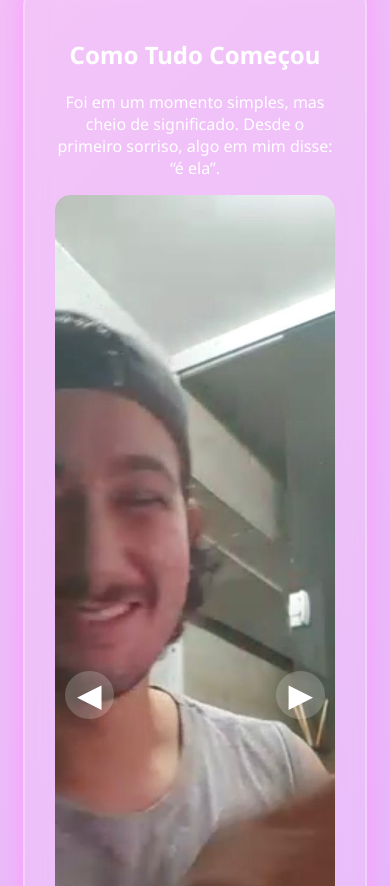
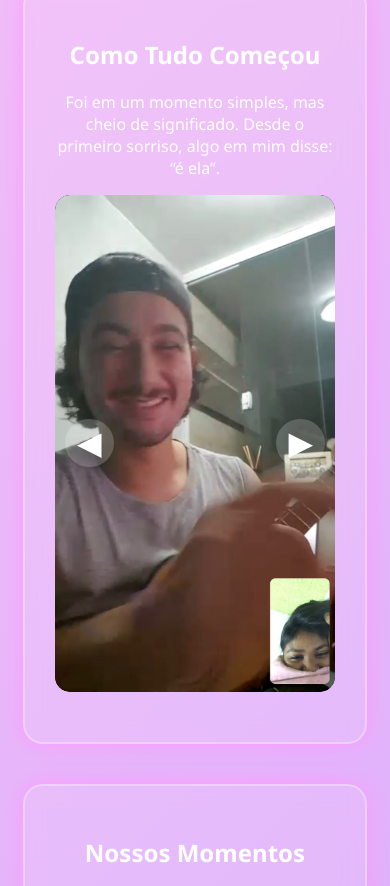
Before and after one commit to AlexandrePacheco-Oz/doisMeses, a plain HTML site: page index.html in a window 390 px wide. Shown: the part 522-1408 px from the top of the page. Drawn offline with Linux system fonts and the light colour scheme.

Commit message:
Enhance carousel and button styles in index.html
Updated carousel and button styles for better responsiveness and visual appeal.

```diff
--- a/index.html
+++ b/index.html
@@ -69,21 +69,25 @@
 .carousel {
   position: relative;
   width: 100%;
-      height: 1000px;
+  max-width: 600px;
+  aspect-ratio: 9 / 16; /* mantém proporção de tela de celular */
   margin-bottom: 20px;
   overflow: hidden;
   border-radius: 15px;
 }
 
+/* As imagens agora se ajustam perfeitamente à tela */
 .carousel img {
   width: 100%;
-      height: 1000px;
-      object-fit: cover;
+  height: 100%;
+  object-fit: contain; /* mostra a imagem inteira, sem cortar */
   border-radius: 15px;
   display: none;
   transition: opacity 0.5s ease;
+  background-color: #000; /* fundo para fotos menores que o contêiner */
 }
 
+/* imagem ativa */
 .carousel img.active {
   display: block;
 }
```
Lines whose indentation alone changed are shown as unchanged.
